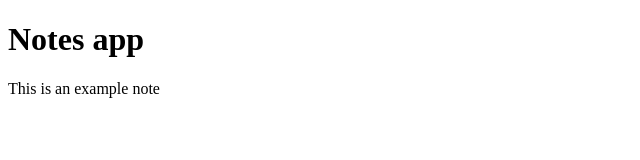
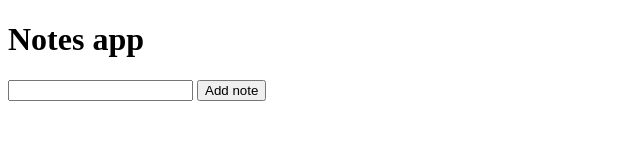
Before and after one commit to JRSkates/js-web, a website with bundled scripts: page notes-app/index.html in a window 1280 px wide. Shown: the whole page, without its empty margins (0-640 px from the left). Built offline with nearby package versions, Linux system fonts and the light colour scheme.

Commit message:
test driven note input function

```diff
--- a/notes-app/index.html
+++ b/notes-app/index.html
@@ -5,6 +5,8 @@
    </head>
    <body>
       <h1>Notes app</h1>
+      <input type="text" id="note-input" />
+      <button id="add-note-button">Add note</button>
       <div id="main-container">
 
       </div>
--- a/notes-app/notesView.js
+++ b/notes-app/notesView.js
@@ -2,17 +2,19 @@ class NotesView {
   constructor(model) {
     this.model = model;
     this.mainContainerEl = document.querySelector('#main-container');
+    this.addNoteButtonEl = document.querySelector('#add-note-button');
+
+    this.addNoteButtonEl.addEventListener('click', () => {
+      this.displayNotes();
+    });
   }
 
   displayNotes() {
-    const notes = this.model.getNotes();
-
-    notes.forEach((note) => {
-      const noteEl = document.createElement('div');
-      noteEl.className = 'note';
-      noteEl.textContent = note;
-      this.mainContainerEl.append(noteEl);
-    });
+    const inputEl = document.querySelector('#note-input');
+    const noteEl = document.createElement('div');
+    noteEl.className = 'note';
+    noteEl.textContent = inputEl.value;
+    this.mainContainerEl.append(noteEl);
   }
 
 }
```
Also changed, not shown: notes-app/notesView.test.js (+5 -4 lines).
